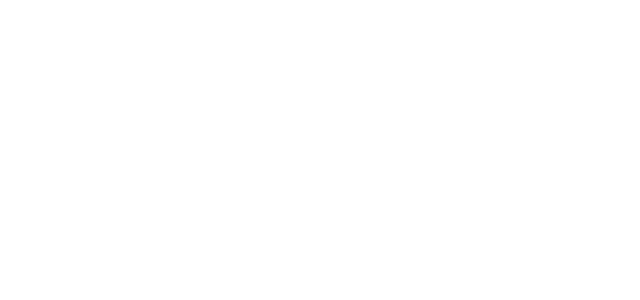
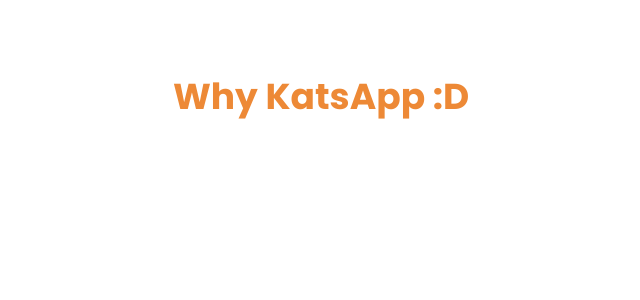
Before and after one commit to PoC-Community/software-pool-rush-realtime-chat, a React (Create React App) app in the folder frontend/katsapp/: page /aboutus in a window 1280 px wide. Before the commit this address had no page. Shown: the top 300 px of the page, without its empty margins (319-959 px from the left). Built offline with nearby package versions, Linux system fonts and the light colour scheme.

Commit message:
[ADD] route to home page (default page) + signup/login button linked to this home page

```diff
--- a/frontend/katsapp/src/Routes.tsx
+++ b/frontend/katsapp/src/Routes.tsx
@@ -1,5 +1,7 @@
 import Login from './pages/Login';
 import SignUp from './pages/SignUp';
+import AboutUs from './pages/AboutUs'
+import DefaultPage from './pages/DefaultPage';
 import { BrowserRouter, Route, Routes as RouterRoute } from 'react-router-dom';
 import { default as Welcome } from './pages/Welcome';
 
@@ -10,6 +12,8 @@
 				<Route path="/" element={<Welcome />} />
 				<Route path="/signup" element={<SignUp />} />
 				<Route path="/login" element={<Login />} />
+				<Route path="/aboutus" element={<AboutUs />} />
+				<Route path="/home" element={<DefaultPage />} />
 			</RouterRoute>
 		</BrowserRouter>
 	);
--- /dev/null
+++ b/frontend/katsapp/src/pages/AboutUs.tsx
@@ -0,0 +1,11 @@
+import { Center, Text } from '@chakra-ui/react';
+
+const AboutUs = (): JSX.Element => (
+	<Center mt="-90px">
+    	<Text fontSize='4xl' color='orange.400' as='b'>
+				Why KatsApp :D
+			</Text>
+	</Center>
+);
+
+export default AboutUs;
--- /dev/null
+++ b/frontend/katsapp/src/pages/DefaultPage.tsx
@@ -0,0 +1,13 @@
+import { Grid, GridItem } from '@chakra-ui/react'
+
+const DefaultPage = (): JSX.Element => (
+  <Grid templateColumns='repeat(5, 1fr)' gap={6}>
+    <GridItem w='100%' h='10' bg='blue.500' />
+    <GridItem w='100%' h='10' bg='blue.500' />
+    <GridItem w='100%' h='10' bg='blue.500' />
+    <GridItem w='100%' h='10' bg='blue.500' />
+    <GridItem w='100%' h='10' bg='blue.500' />
+  </Grid>
+  );
+
+export default DefaultPage;
--- a/frontend/katsapp/src/pages/Login.tsx
+++ b/frontend/katsapp/src/pages/Login.tsx
@@ -16,7 +16,7 @@
 		  <FormLabel color="green.700">Password</FormLabel>
 			<Input placeholder="Password" />
 		</FormControl>
-			<Button colorScheme="orange" size="lg">
+			<Button as={Link} to={'/home'} colorScheme="orange" size="lg">
 				Log In
 			</Button>
 			<Text>
--- a/frontend/katsapp/src/pages/SignUp.tsx
+++ b/frontend/katsapp/src/pages/SignUp.tsx
@@ -20,7 +20,7 @@
 		  <FormLabel color="green.700">Confirm Password</FormLabel>
 			<Input placeholder="Confirm password" />
 		</FormControl>
-			<Button colorScheme="orange" size="lg">
+			<Button as={Link} to={'/home'} colorScheme="orange" size="lg">
 				Register
 			</Button>
 		</VStack>
```
